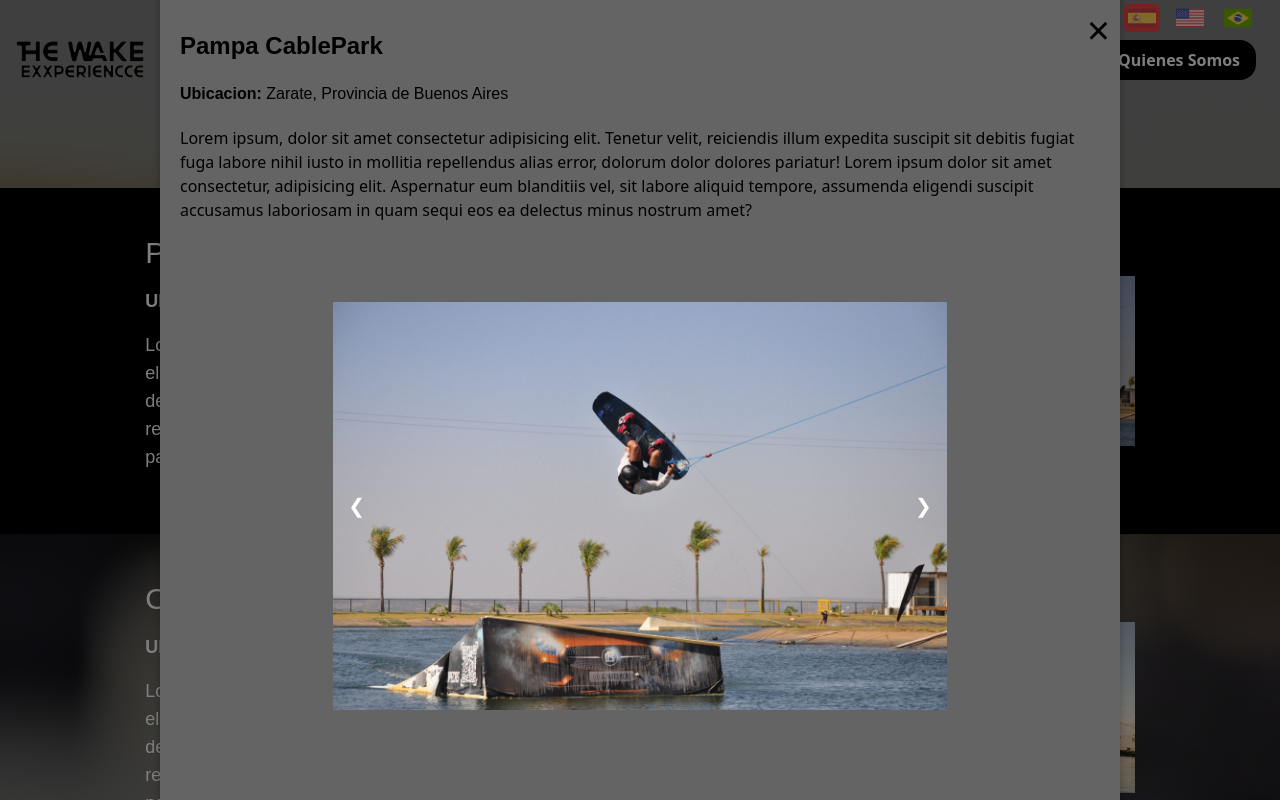
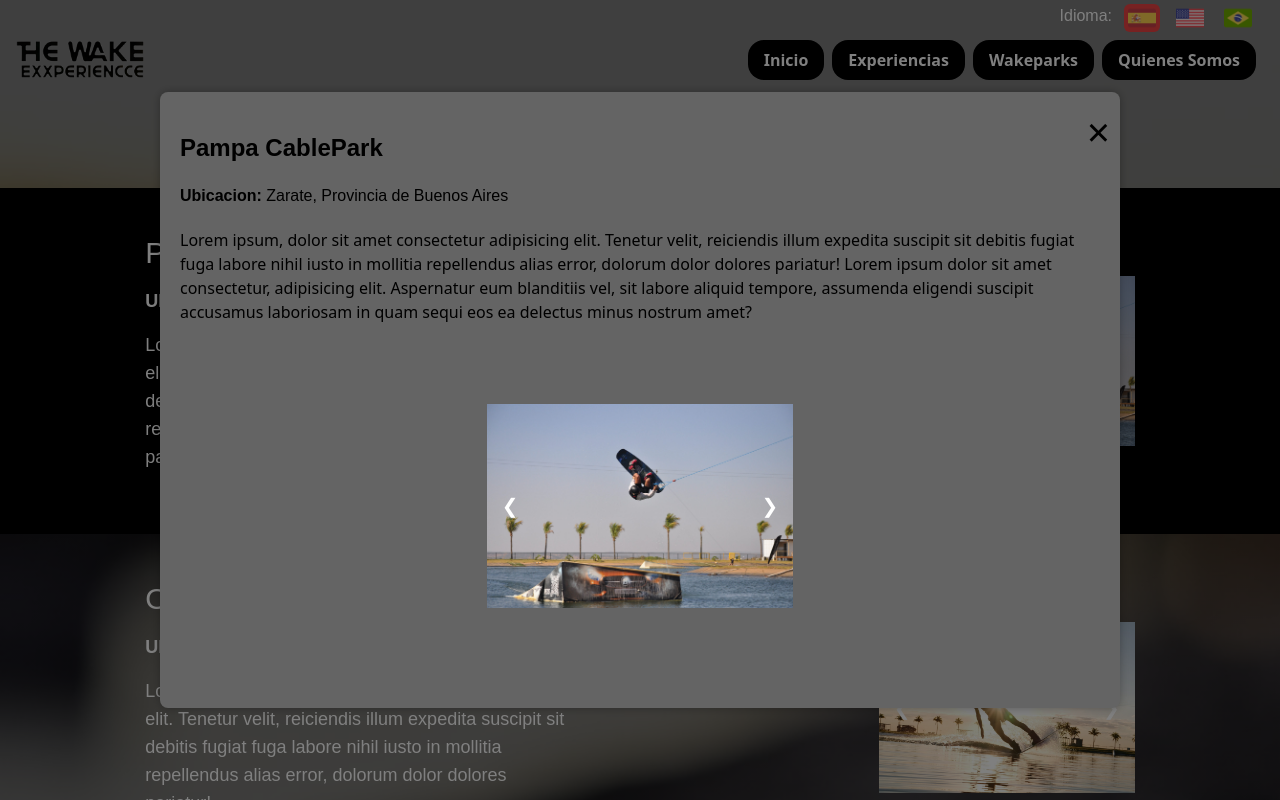
Before and after one commit to Colegiales32/The-Wake-Experience, a React (Vite) app: page /wakeparks in a window 1280 px wide. Both pictures are taken after a click on the button 358 px from the left and 361 px from the top of the page. Shown: the top 800 px of the page. Built offline with nearby package versions, Linux system fonts and the light colour scheme; a web font is replaced by a local one; what tailwindcss-animated would draw is missing.

Commit message:
correccion tamaño slider en modal

```diff
--- a/src/components/Modal.jsx
+++ b/src/components/Modal.jsx
@@ -29,7 +29,7 @@
         <h3 className='font-path mt-5'><span className='font-bold font-path mt-5'>Ubicacion: </span> {ubicacion}</h3>
         <p className='mt-5'>{parrafo} Lorem ipsum dolor sit amet consectetur, adipisicing elit. Aspernatur eum blanditiis vel, sit labore aliquid tempore, assumenda eligendi suscipit accusamus laboriosam in quam sequi eos ea delectus minus nostrum amet?</p>
         </div>
-        <div className='md:w-2/3 w-2/3 m-auto ' >
+        <div className='md:w-1/3 w-1/3 m-auto ' >
         <Slider imagenes={imagen}/>
         </div>
       </div>
```
